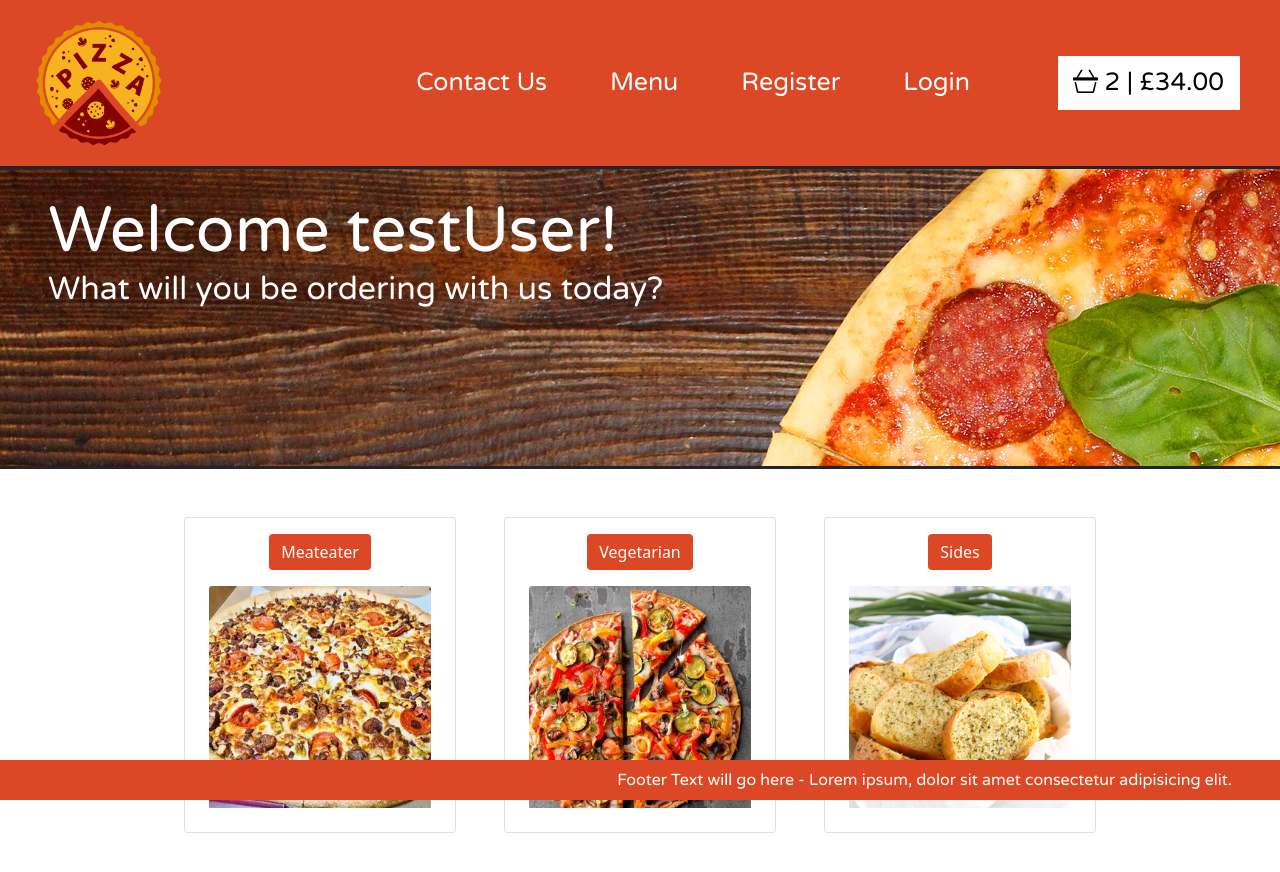
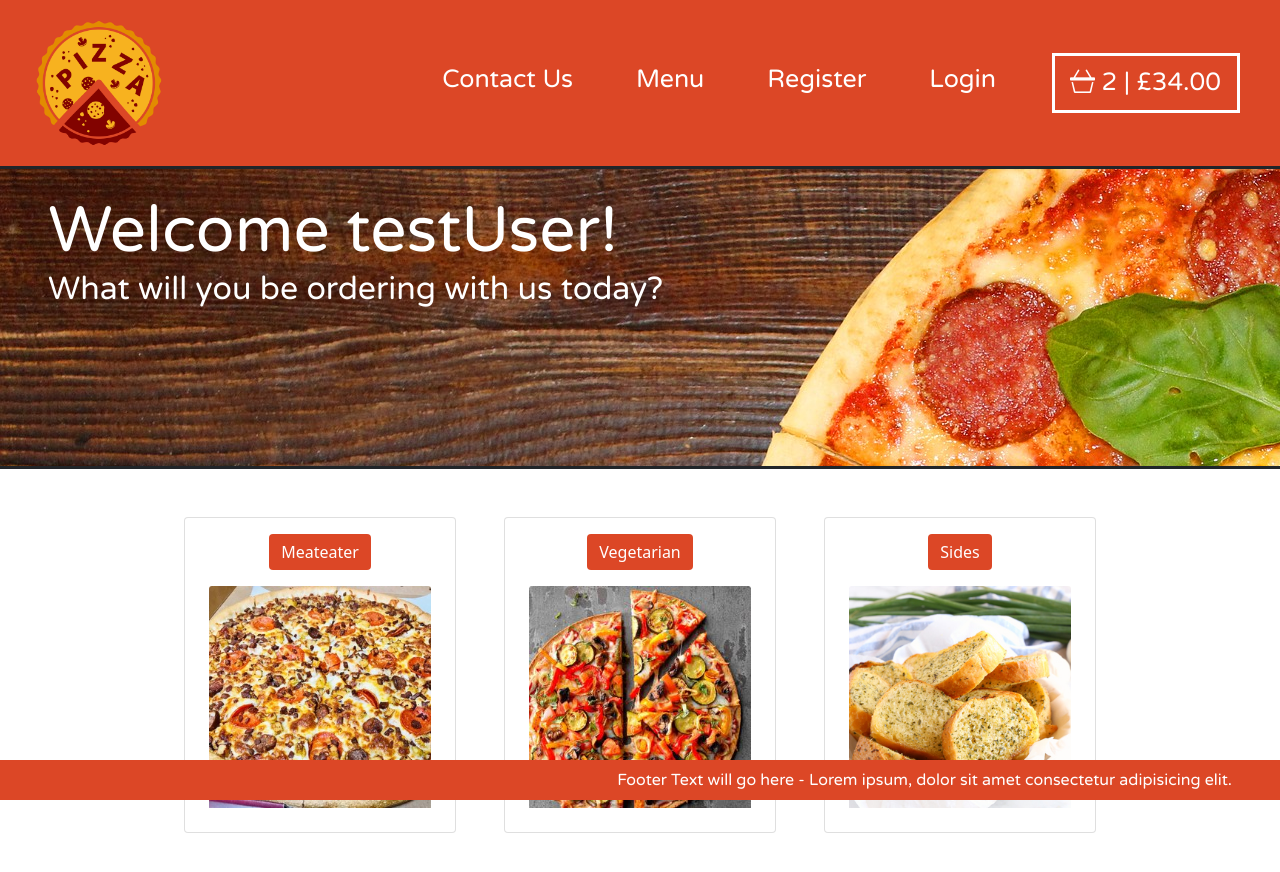
Before and after one commit to ZachDeath/Team-10-FoodDelivery-angular-app, an Angular app in the folder frontend/: page / in a window 1280 px wide. Shown: the top 872 px of the page. Built offline with nearby package versions, Linux system fonts and the light colour scheme.

Commit message:
Update header.component.html

```diff
--- a/frontend/src/app/components/header/header.component.html
+++ b/frontend/src/app/components/header/header.component.html
@@ -28,9 +28,9 @@
             <li class="nav-item  navbar-brand py-0">
                 <a class="nav-link active mx-2 "routerLink = "/login">Login</a>
             </li>
-            <li class="nav-item navbar-brand py-0 ms-5">
-                <div style="background-color: white;">
-                <a style = "color: black" class ="nav-link active mr-4" routerLink = "/basket"> <i class="bi bi-basket3"></i> {{itemsInBasket.length}} | {{basketPrice | currency: 'GBP'}}</a>
+            <li class="nav-item navbar-brand py-0 ms-3">
+                <div>
+                <a style = "border: solid;" class = "nav-link active mr-4" routerLink = "/basket"> <i class="bi bi-basket3"></i> {{itemsInBasket.length}} | {{basketPrice | currency: 'GBP'}}</a>
             </div>
         </ul>
     </nav>
```
